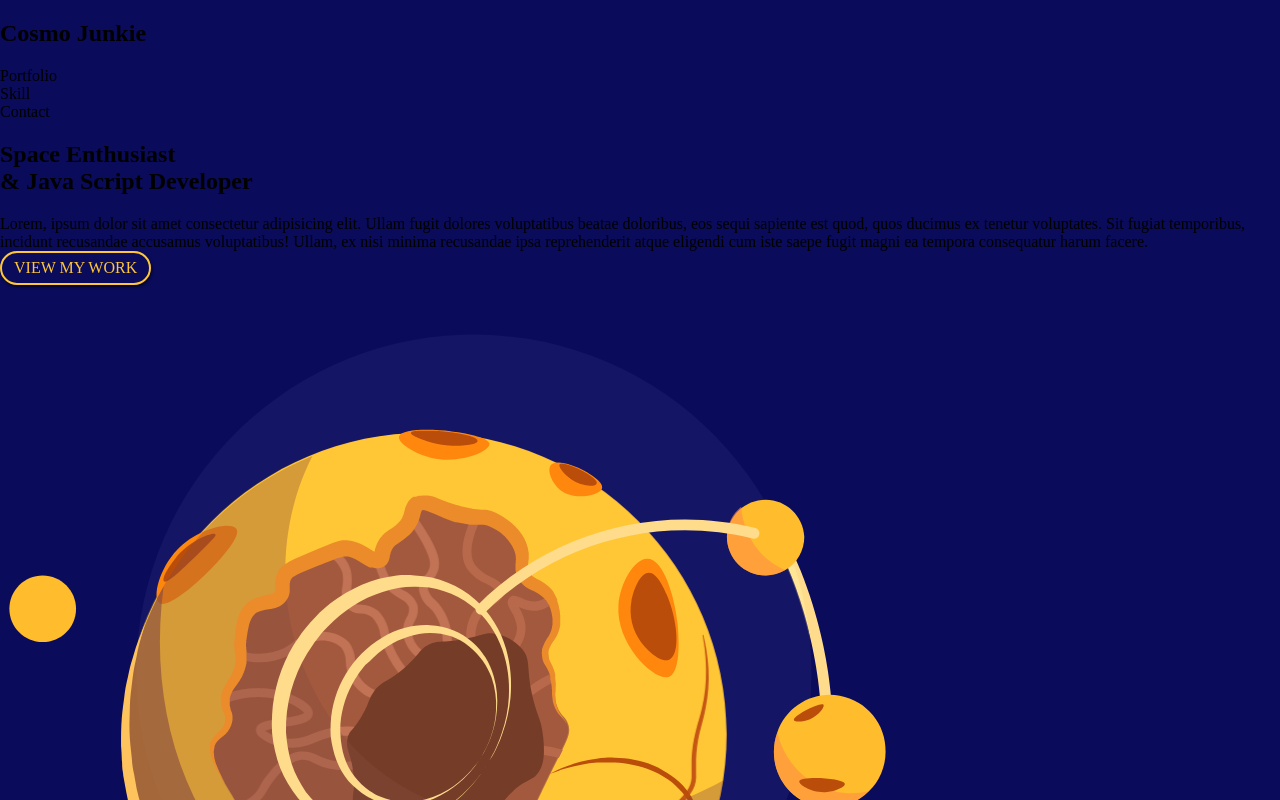
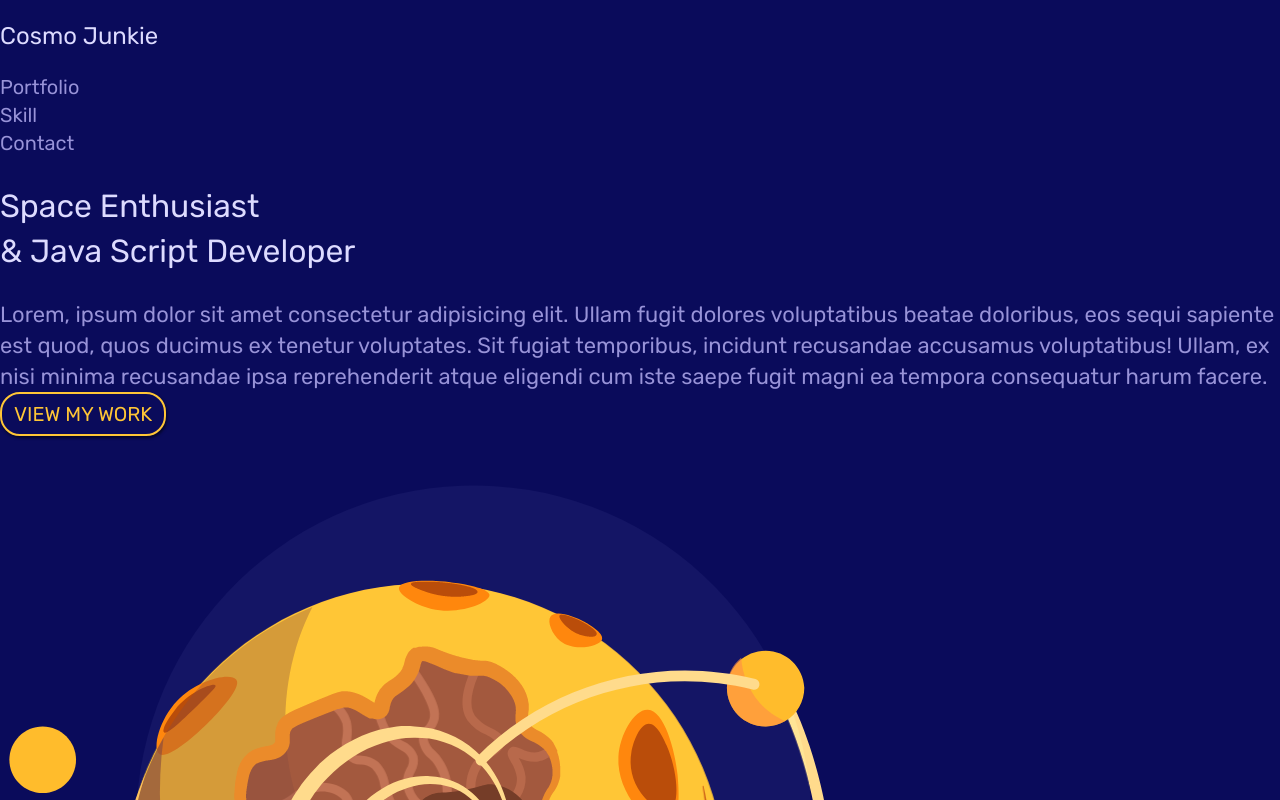
Before and after one commit to vaishnav1106/cosmo-space, a plain HTML site: page index.html in a window 1280 px wide. Shown: the top 800 px of the page. Drawn offline with Linux system fonts and the light colour scheme.

Commit message:
font style

```diff
--- a/style.css
+++ b/style.css
@@ -18,6 +18,7 @@
   body{
     background: var(--secondary);
     overflow-x: hidden;
+    font-family: 'Rubik Regular';
   }
   .button{
     background: none;
@@ -28,6 +29,7 @@
     text-transform: uppercase;
     box-shadow: 1px 2px 3px rgba(0,0,0,0.6);
     display: inline-block;
+    font-size: 1em;
   }
   .button:hover{
     color: #222;
@@ -39,9 +41,36 @@
     border-radius: 20px;
     border: 2px solid #9893D8;
     color: #f2f2f2;
+    font-size: 1em;
   }
 
   /* fonts */
+  @font-face {
+    font-family: 'Rubik Regular';
+    src: url("assets/fonts/Rubik-Regular.ttf") format("truetype");
+  }
+  h1,h2,h3,h4{
+    color: #DDDBFF;
+    font-weight: normal;
+    line-height: 1.4em;
+  }
+  p,a,li{
+    color: #9893D8;
+    line-height: 1.4em;
+    font-size: 1em;
+  }
+  h1, h3{
+    font-size: 1.2em;
+  }
+  h2{
+    font-size: 1.6em;
+  }
+  h4{
+    font-size: 1.1em;
+  }
+  .leading{
+    font-size: 1.1em;
+  }
 
   /* mobile styles */
 
@@ -53,9 +82,17 @@
   /* large tablet & laptop styles */
   @media screen and (min-width: 960px){
 
+    body{
+      font-size: 18px;
+    }
+
   }
 
   /* desktop styles */
   @media screen and (min-width: 1200px){
 
+    body{
+      font-size: 20px;
+    }
+
   }
```
